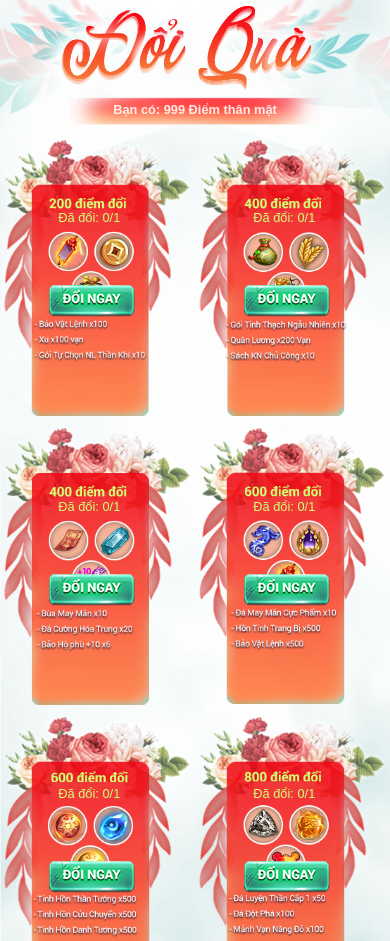
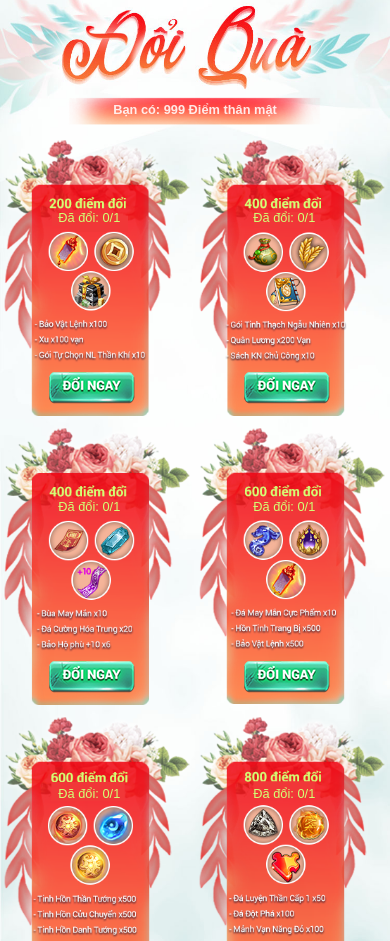
Before and after one commit to khanhphan2609/dai-tiec-hoa-hong, a plain HTML site: page index.html in a window 390 px wide. Shown: the part 871-1812 px from the top of the page. Drawn offline with nearby package versions, Linux system fonts and the light colour scheme.

Commit message:
fix to complete

```diff
--- a/assets/css/responsive.css
+++ b/assets/css/responsive.css
@@ -111,11 +111,11 @@
         width: 50vw;
     }
     .get-gifts .item .quantity {
-        padding: 19.6vw 4.2vw 0 0;
+        padding: 19.6vw 4.2vw 35vw 0;
         font-size: .8rem;
     }
     .get-gifts .item a{
-        margin: 34vw 2vw 0 0;
+        margin: 34vw 3vw 0 0;
     }
 
     /* Footer */
--- a/assets/css/style.css
+++ b/assets/css/style.css
@@ -124,14 +124,13 @@ body  {
 }
 
 .get-gifts .item .quantity {
-    padding: 7vw 1.2vw 0 0;
+    padding: 7vw 1.2vw 13vw 0;
     font-size: 1.2rem;
     color: #D3FF75;
 }
 
-.get-gifts .item a,
-.get-gifts .item a img {
-    margin: 12.8vw 0.6vw 0 0;
+.get-gifts .item a {
+    margin: 12.8vw 1.2vw 0 0;
 }
 
 .get-gifts .item a:hover {
```
